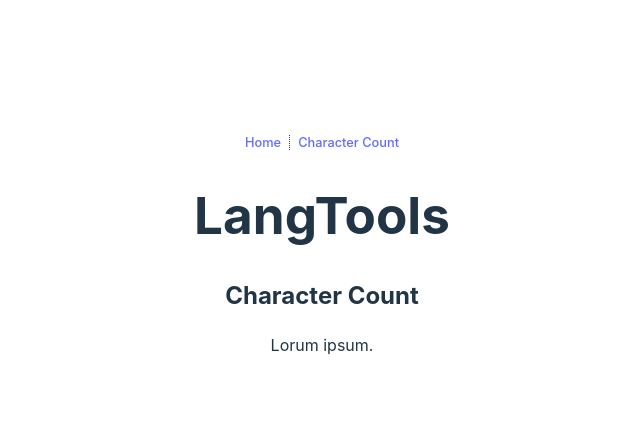
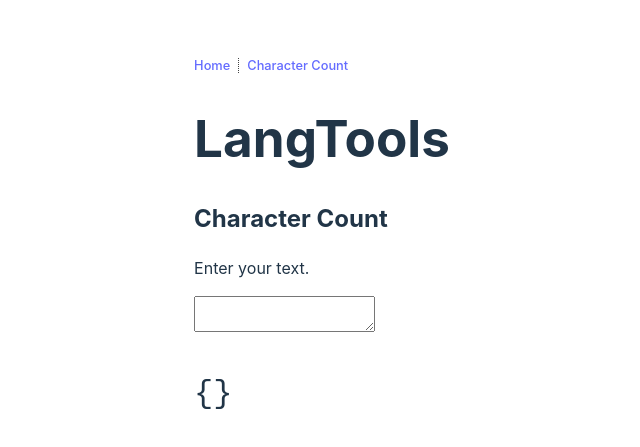
Before and after one commit to seanodaniels/LangTools, a React (Vite) app: page /character-count in a window 1280 px wide. Shown: the part 149-596 px from the top of the page, without its empty margins (318-958 px from the left). Built offline with nearby package versions, Linux system fonts and the light colour scheme.

Commit message:
feat: Character count and associated display.

```diff
--- a/src/App.css
+++ b/src/App.css
@@ -1,8 +1,11 @@
+pre {
+  font-size: 2rem;
+}
+
 #root {
   max-width: 1280px;
   margin: 0 auto;
   padding: 2rem;
-  text-align: center;
 }
 
 .logo {
--- a/src/components/CharacterCount.jsx
+++ b/src/components/CharacterCount.jsx
@@ -1,8 +1,47 @@
+import { useState, useEffect } from 'react'
+
 const CharacterCount = () => {
+  const [userInput, setUserInput] = useState('')
+  const [countBreakdown, setCountBreakdown] = useState(null)
+
+  const handleTextChange = (e) => {
+    const textFieldValue = e.target.value
+    setUserInput(textFieldValue)
+  }
+
+  const displayCounts = (countObject) => {
+    return JSON.stringify(countObject, null, 2)
+  }
+
+  useEffect(() => {
+    const str = userInput
+    let result = {}
+    for (let i = 0; i< str.length; i++) {
+      let ch = str.charAt(i)
+      if(!result[ch]) {
+        result[ch] =1
+      } else {
+        result[ch]+=1
+      }
+    }
+    console.log("The occurrence of each letter in given string is:",result)
+    setCountBreakdown(result)
+  }, [userInput])
+
   return (
     <div id="page-character-count">
       <h2>Character Count</h2>
-      <p>Lorum ipsum.</p>
+      <p>Enter your text.</p>
+
+
+      <form>
+        <label>
+          <textarea value={userInput} onChange={handleTextChange} />
+        </label>
+      </form>
+      <div id="count-output">
+        <pre>{displayCounts(countBreakdown)}</pre>
+      </div>
     </div>
   )
 }
```
